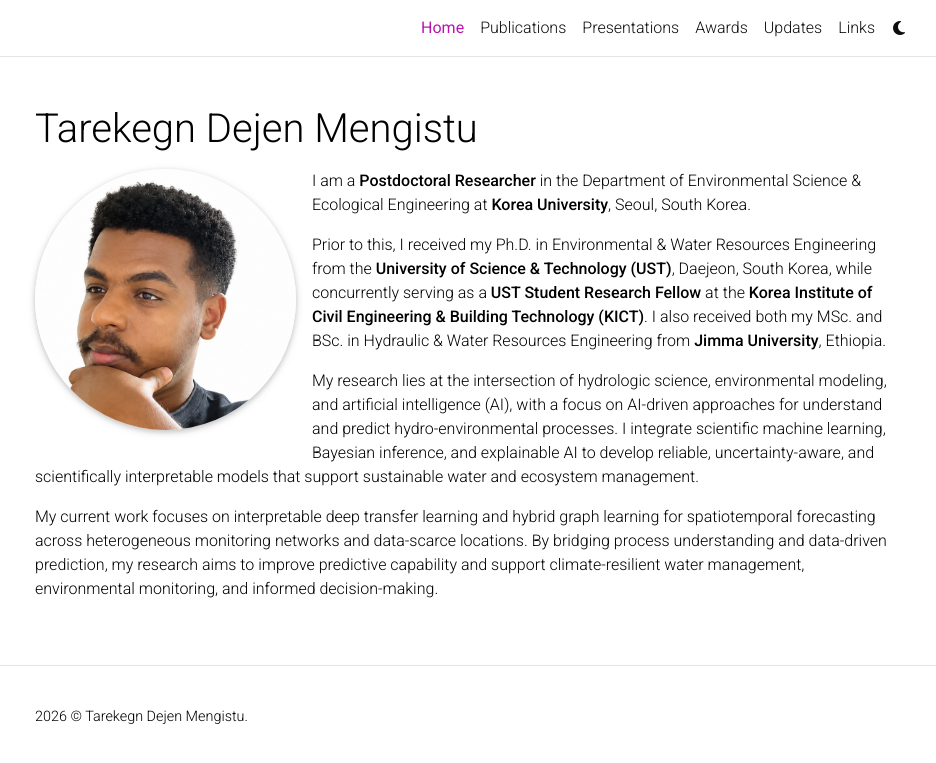
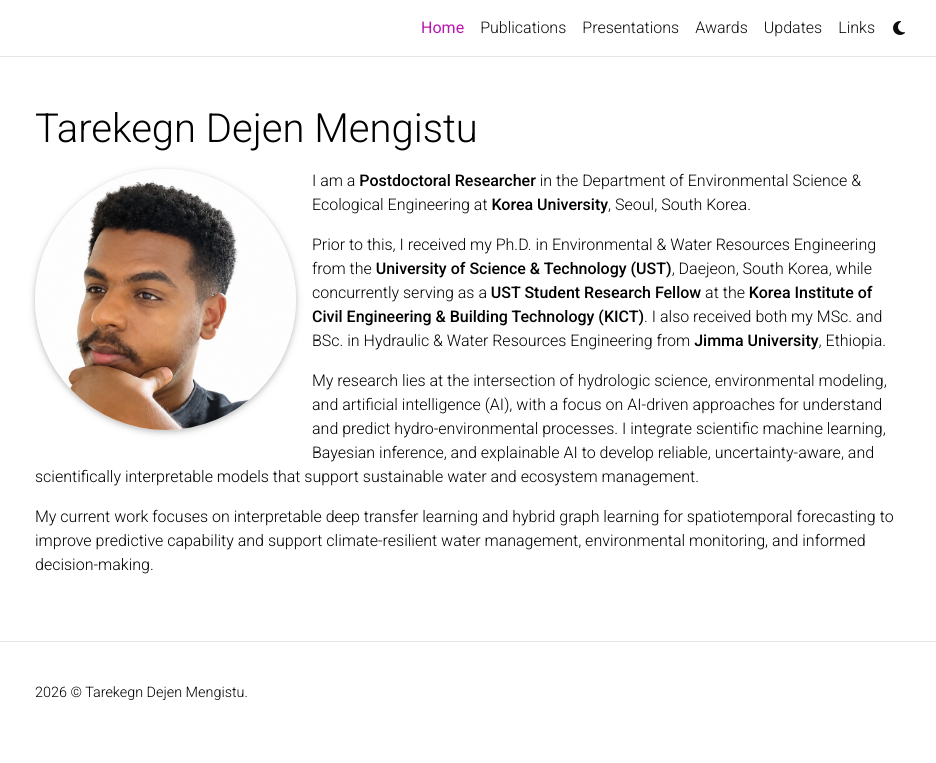
Before and after one commit to tdmengistu/tdmengistu.github.io, a Jekyll site: the page built from _pages/about.md, in a window 1280 px wide. Shown: the top 763 px of the page, without its empty margins (170-1106 px from the left). Built offline with Jekyll 4.4.1, drawn with Linux system fonts in a browser that asks for light colours; a style sheet for code colours, icons or effects is not loaded.

Commit message:
Update about.md

```diff
--- a/_pages/about.md
+++ b/_pages/about.md
@@ -19,4 +19,4 @@ Prior to this, I received my Ph.D. in Environmental & Water Resources Engineerin
 
 My research lies at the intersection of hydrologic science, environmental modeling, and artificial intelligence (AI), with a focus on AI-driven approaches for understand and predict hydro-environmental processes. I integrate scientific machine learning, Bayesian inference, and explainable AI to develop reliable, uncertainty-aware, and scientifically interpretable models that support sustainable water and ecosystem management.
 
-My current work focuses on interpretable deep transfer learning and hybrid graph learning for spatiotemporal forecasting across heterogeneous monitoring networks and data-scarce locations. By bridging process understanding and data-driven prediction, my research aims to improve predictive capability and support climate-resilient water management, environmental monitoring, and informed decision-making.
+My current work focuses on interpretable deep transfer learning and hybrid graph learning for spatiotemporal forecasting to improve predictive capability and support climate-resilient water management, environmental monitoring, and informed decision-making.
```
